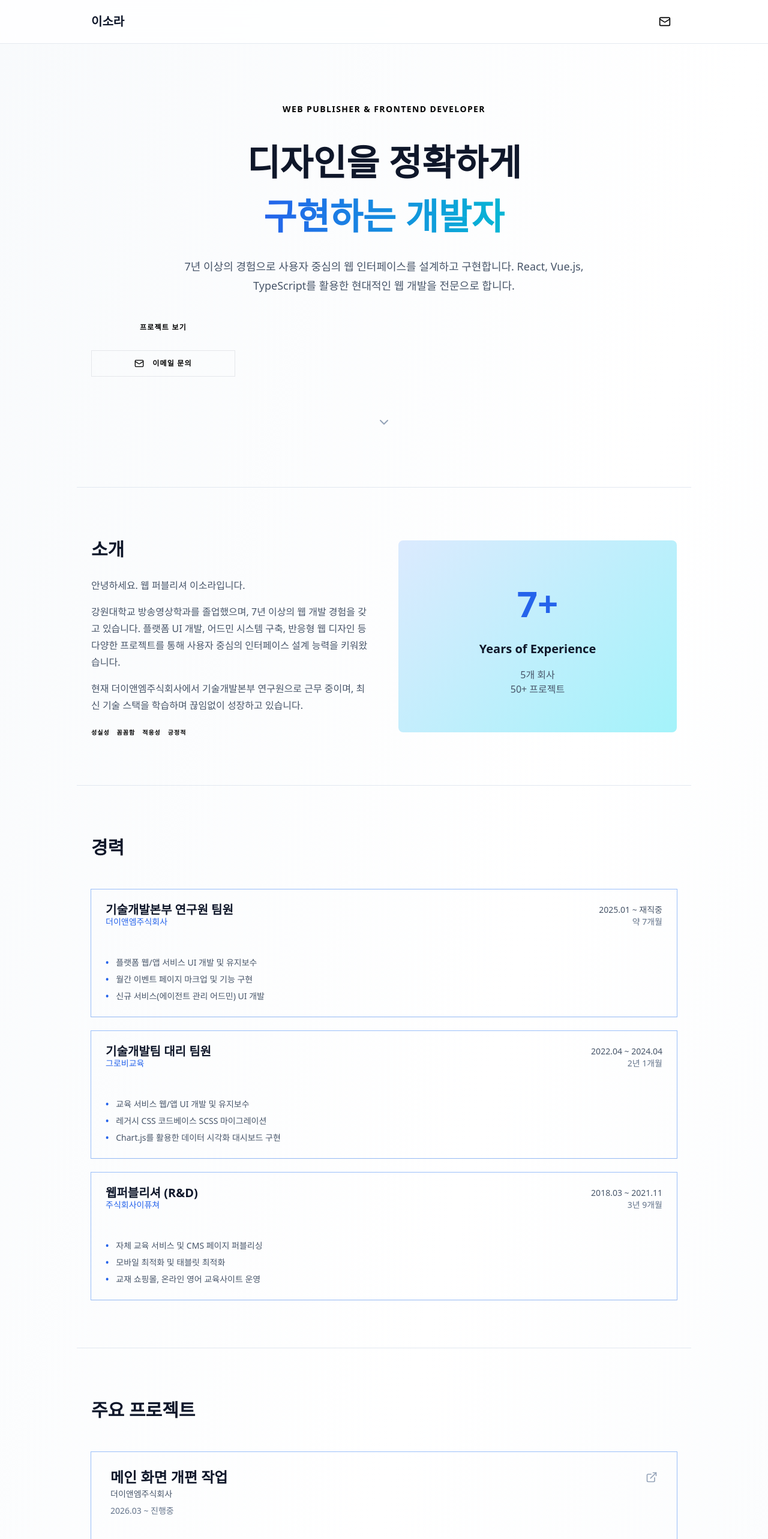
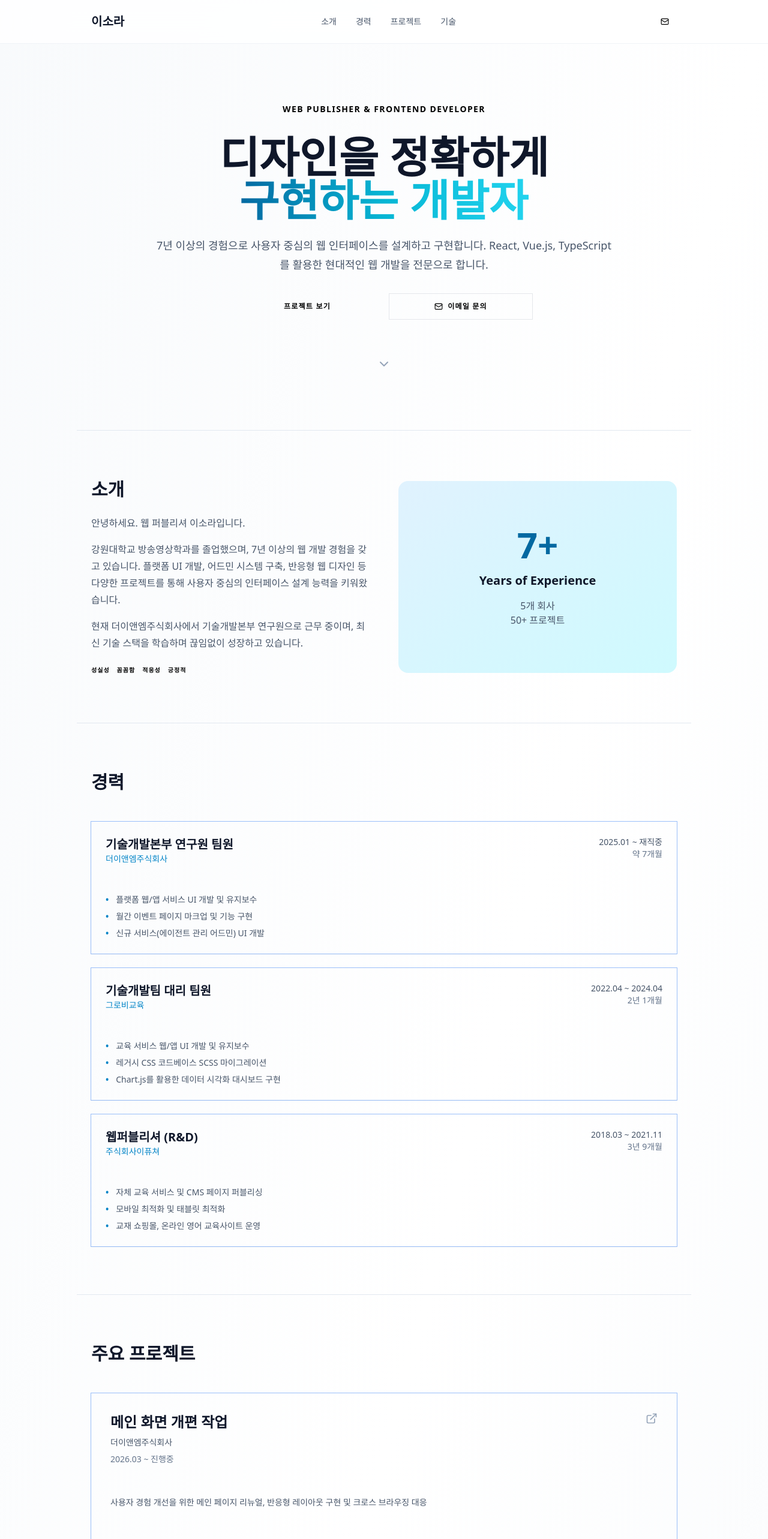
Before and after one commit to sora2-zip/sora2-zip.github.io, a Next.js app: page / in a window 1280 px wide. Shown: the top 2566 px of the page at 60% size. Built offline with nearby package versions, Linux system fonts and the light colour scheme; a web font is replaced by a local one.

Commit message:
fix: style -> tailwind

```diff
--- a/src/app/page.tsx
+++ b/src/app/page.tsx
@@ -1,6 +1,5 @@
 'use client'
 
-import { useState } from 'react'
 import { Button } from '../components/ui/button'
 import { Card } from '../components/ui/card'
 import { Badge } from '../components/ui/badge'
@@ -92,17 +91,18 @@ export default function Portfolio() {
   }
 
   return (
-    <div style={{ minHeight: '100vh', background: 'linear-gradient(to bottom right, rgb(248 250 252), rgb(255 255 255), rgb(248 250 252))' }}>
+    <div className="min-h-screen bg-gradient-to-br from-slate-50 via-white to-slate-50">
       {/* Navigation */}
-      <nav style={{ position: 'sticky', top: 0, zIndex: 50, borderBottom: '1px solid rgba(203, 213, 225, 0.5)', background: 'rgba(255, 255, 255, 0.8)', backdropFilter: 'blur(12px)' }}>
-        <div style={{ maxWidth: '64rem', margin: '0 auto', padding: '1rem 1.5rem', display: 'flex', alignItems: 'center', justifyContent: 'space-between' }}>
-          <div style={{ fontWeight: 'bold', fontSize: '1.25rem', color: 'rgb(15, 23, 42)' }}>이소라</div>
-          <div style={{ display: 'none', gap: '2rem' }} className="md:flex">
+      <nav className="sticky top-0 z-50 border-b border-slate-200/50 bg-white/80 backdrop-blur-xl">
+        <div className="mx-auto flex max-w-5xl items-center justify-between px-6 py-4">
+          <div className="text-xl font-bold text-slate-900">이소라</div>
+          <div className="hidden gap-8 md:flex">
             {['about', 'experience', 'projects', 'skills'].map((item) => (
               <button
                 key={item}
+                type="button"
                 onClick={() => scrollToSection(item)}
-                style={{ fontSize: '0.875rem', fontWeight: '500', color: 'rgb(71, 85, 105)', cursor: 'pointer', background: 'none', border: 'none' }}
+                className="text-sm font-medium text-slate-600 transition hover:text-slate-900"
               >
                 {item === 'about' && '소개'}
                 {item === 'experience' && '경력'}
@@ -111,10 +111,10 @@ export default function Portfolio() {
               </button>
             ))}
           </div>
-          <div style={{ display: 'flex', gap: '1rem' }}>
+          <div className="flex gap-4">
             <Button variant="ghost" size="icon" asChild>
               <a href="mailto:2sora71@gmail.com">
-                <Mail style={{ width: '1.25rem', height: '1.25rem' }} />
+                <Mail className="h-5 w-5" />
               </a>
             </Button>
           </div>
@@ -122,70 +122,70 @@ export default function Portfolio() {
       </nav>
 
       {/* Hero Section */}
-      <section style={{ maxWidth: '64rem', margin: '0 auto', padding: '6rem 1.5rem', textAlign: 'center' }}>
-        <div style={{ marginBottom: '2rem', display: 'inline-block' }}>
-          <Badge variant="secondary" style={{ fontSize: '0.875rem' }}>
+      <section className="mx-auto max-w-5xl px-6 py-24 text-center">
+        <div className="mb-8 inline-block">
+          <Badge variant="secondary" className="text-sm">
             Web Publisher & Frontend Developer
           </Badge>
         </div>
-        <h1 style={{ marginBottom: '1.5rem', fontSize: 'clamp(2rem, 8vw, 3.75rem)', fontWeight: 'bold', color: 'rgb(15, 23, 42)' }}>
+        <h1 className="mb-6 text-5xl font-bold leading-tight text-slate-900 sm:text-6xl md:text-7xl">
           디자인을 정확하게
           <br />
-          <span style={{ background: 'linear-gradient(to right, rgb(37, 99, 235), rgb(6, 182, 212))', backgroundClip: 'text', WebkitBackgroundClip: 'text', color: 'transparent' }}>
+          <span className="bg-gradient-to-r from-sky-700 via-cyan-500 to-cyan-400 bg-clip-text text-transparent">
             구현하는 개발자
           </span>
         </h1>
-        <p style={{ maxWidth: '42rem', margin: '0 auto 2rem', fontSize: '1.125rem', color: 'rgb(71, 85, 105)', lineHeight: '1.75' }}>
+        <p className="mx-auto mb-8 max-w-3xl text-lg leading-8 text-slate-600">
           7년 이상의 경험으로 사용자 중심의 웹 인터페이스를 설계하고 구현합니다.
           React, Vue.js, TypeScript를 활용한 현대적인 웹 개발을 전문으로 합니다.
         </p>
-        <div style={{ display: 'flex', flexDirection: 'column', gap: '1rem', justifyContent: 'center', marginBottom: '2rem' }}>
-          <Button size="lg" onClick={() => scrollToSection('projects')} style={{ width: '100%', maxWidth: '15rem' }}>
+        <div className="mx-auto mb-8 flex flex-col items-center justify-center gap-4 sm:flex-row">
+          <Button size="lg" onClick={() => scrollToSection('projects')} className="w-full max-w-[15rem]">
             프로젝트 보기
           </Button>
-          <Button size="lg" variant="outline" asChild style={{ width: '100%', maxWidth: '15rem' }}>
-            <a href="mailto:2sora71@gmail.com">
-              <Mail style={{ marginRight: '0.5rem', width: '1rem', height: '1rem' }} />
+          <Button size="lg" variant="outline" asChild className="w-full max-w-[15rem]">
+            <a href="mailto:2sora71@gmail.com" className="inline-flex items-center justify-center gap-2">
+              <Mail className="h-4 w-4" />
               이메일 문의
             </a>
           </Button>
         </div>
 
         {/* Scroll indicator */}
-        <div style={{ marginTop: '4rem', display: 'flex', justifyContent: 'center', animation: 'bounce 2s infinite' }}>
-          <ChevronDown style={{ width: '1.5rem', height: '1.5rem', color: 'rgb(148, 163, 184)' }} />
+        <div className="mt-16 flex justify-center animate-bounce">
+          <ChevronDown className="h-6 w-6 text-slate-400" />
         </div>
       </section>
 
       {/* About Section */}
-      <section id="about" style={{ maxWidth: '64rem', margin: '0 auto', padding: '5rem 1.5rem', borderTop: '1px solid rgb(226, 232, 240)' }}>
-        <div style={{ display: 'grid', gridTemplateColumns: 'repeat(auto-fit, minmax(400px, 1fr))', gap: '3rem', alignItems: 'center' }}>
+      <section id="about" className="mx-auto max-w-5xl border-t border-slate-200 px-6 py-20">
+        <div className="grid gap-12 md:grid-cols-2 items-center">
           <div>
-            <h2 style={{ fontSize: '1.875rem', fontWeight: 'bold', color: 'rgb(15, 23, 42)', marginBottom: '1.5rem' }}>소개</h2>
-            <p style={{ color: 'rgb(71, 85, 105)', marginBottom: '1rem', lineHeight: '1.75' }}>
+            <h2 className="mb-6 text-3xl font-bold text-slate-900">소개</h2>
+            <p className="mb-4 leading-7 text-slate-600">
               안녕하세요. 웹 퍼블리셔 이소라입니다.
             </p>
-            <p style={{ color: 'rgb(71, 85, 105)', marginBottom: '1rem', lineHeight: '1.75' }}>
+            <p className="mb-4 leading-7 text-slate-600">
               강원대학교 방송영상학과를 졸업했으며, 7년 이상의 웹 개발 경험을 갖고 있습니다.
               플랫폼 UI 개발, 어드민 시스템 구축, 반응형 웹 디자인 등 다양한 프로젝트를 통해
               사용자 중심의 인터페이스 설계 능력을 키워왔습니다.
             </p>
-            <p style={{ color: 'rgb(71, 85, 105)', marginBottom: '1.5rem', lineHeight: '1.75' }}>
+            <p className="mb-6 leading-7 text-slate-600">
               현재 더이앤엠주식회사에서 기술개발본부 연구원으로 근무 중이며,
               최신 기술 스택을 학습하며 끊임없이 성장하고 있습니다.
             </p>
-            <div style={{ display: 'flex', gap: '0.75rem', flexWrap: 'wrap' }}>
+            <div className="flex flex-wrap gap-3">
               <Badge>성실성</Badge>
               <Badge>꼼꼼함</Badge>
               <Badge>적응성</Badge>
               <Badge>긍정적</Badge>
             </div>
           </div>
-          <div style={{ background: 'linear-gradient(135deg, rgb(219, 234, 254), rgb(164, 243, 250))', borderRadius: '0.5rem', padding: '2rem', height: '20rem', display: 'flex', alignItems: 'center', justifyContent: 'center' }}>
-            <div style={{ textAlign: 'center' }}>
-              <div style={{ fontSize: '3.75rem', fontWeight: 'bold', color: 'rgb(37, 99, 235)', marginBottom: '1rem' }}>7+</div>
-              <div style={{ fontSize: '1.25rem', fontWeight: '600', color: 'rgb(15, 23, 42)' }}>Years of Experience</div>
-              <div style={{ color: 'rgb(71, 85, 105)', marginTop: '1rem' }}>
+          <div className="flex h-80 items-center justify-center rounded-2xl bg-gradient-to-br from-sky-100 to-cyan-100 p-8">
+            <div className="text-center">
+              <div className="mb-4 text-6xl font-bold text-sky-700">7+</div>
+              <div className="text-xl font-semibold text-slate-900">Years of Experience</div>
+              <div className="mt-4 text-slate-600">
                 <div>5개 회사</div>
                 <div>50+ 프로젝트</div>
               </div>
@@ -195,25 +195,25 @@ export default function Portfolio() {
       </section>
 
       {/* Experience Section */}
-      <section id="experience" style={{ maxWidth: '64rem', margin: '0 auto', padding: '5rem 1.5rem', borderTop: '1px solid rgb(226, 232, 240)' }}>
-        <h2 style={{ fontSize: '1.875rem', fontWeight: 'bold', color: 'rgb(15, 23, 42)', marginBottom: '3rem' }}>경력</h2>
-        <div style={{ display: 'flex', flexDirection: 'column', gap: '1.5rem' }}>
+      <section id="experience" className="mx-auto max-w-5xl border-t border-slate-200 px-6 py-20">
+        <h2 className="mb-12 text-3xl font-bold text-slate-900">경력</h2>
+        <div className="flex flex-col gap-6">
           {EXPERIENCE.map((exp, idx) => (
-            <Card key={idx} style={{ padding: '1.5rem' }}>
-              <div style={{ display: 'grid', gridTemplateColumns: '1fr auto', gap: '2rem', marginBottom: '1rem' }}>
+            <Card key={idx} className="p-6">
+              <div className="mb-4 grid gap-6 md:grid-cols-[1fr_auto]">
                 <div>
-                  <h3 style={{ fontSize: '1.25rem', fontWeight: '600', color: 'rgb(15, 23, 42)' }}>{exp.role}</h3>
-                  <p style={{ color: 'rgb(37, 99, 235)', fontWeight: '500' }}>{exp.company}</p>
+                  <h3 className="text-xl font-semibold text-slate-900">{exp.role}</h3>
+                  <p className="font-medium text-sky-600">{exp.company}</p>
                 </div>
-                <div style={{ fontSize: '0.875rem', color: 'rgb(71, 85, 105)', textAlign: 'right' }}>
+                <div className="text-right text-sm text-slate-600">
                   <div>{exp.period}</div>
-                  <div style={{ color: 'rgb(100, 116, 139)' }}>{exp.duration}</div>
+                  <div className="text-slate-500">{exp.duration}</div>
                 </div>
               </div>
-              <ul style={{ display: 'flex', flexDirection: 'column', gap: '0.5rem' }}>
+              <ul className="flex flex-col gap-2">
                 {exp.highlights.map((highlight, hidx) => (
-                  <li key={hidx} style={{ color: 'rgb(71, 85, 105)', display: 'flex', gap: '0.75rem' }}>
-                    <span style={{ color: 'rgb(37, 99, 235)', fontWeight: 'bold' }}>•</span>
+                  <li key={hidx} className="flex gap-3 text-slate-600">
+                    <span className="font-bold text-sky-600">•</span>
                     {highlight}
                   </li>
                 ))}
@@ -224,29 +224,27 @@ export default function Portfolio() {
       </section>
 
       {/* Projects Section */}
-      <section id="projects" style={{ maxWidth: '64rem', margin: '0 auto', padding: '5rem 1.5rem', borderTop: '1px solid rgb(226, 232, 240)' }}>
-        <h2 style={{ fontSize: '1.875rem', fontWeight: 'bold', color: 'rgb(15, 23, 42)', marginBottom: '3rem' }}>주요 프로젝트</h2>
-        <div style={{ display: 'flex', flexDirection: 'column', gap: '1.5rem' }}>
+      <section id="projects" className="mx-auto max-w-5xl border-t border-slate-200 px-6 py-20">
+        <h2 className="mb-12 text-3xl font-bold text-slate-900">주요 프로젝트</h2>
+        <div className="flex flex-col gap-6">
           {PROJECTS.map((project, idx) => (
-            <Card key={idx} style={{ padding: '2rem', cursor: 'pointer' }}>
-              <div style={{ display: 'grid', gridTemplateColumns: '1fr auto', gap: '2rem', marginBottom: '1rem', alignItems: 'start' }}>
+            <Card key={idx} className="cursor-pointer p-8">
+              <div className="mb-4 grid gap-6 md:grid-cols-[1fr_auto] items-start">
                 <div>
-                  <h3 style={{ fontSize: '1.5rem', fontWeight: 'bold', color: 'rgb(15, 23, 42)', marginBottom: '0.5rem' }}>
-                    {project.title}
-                  </h3>
-                  <p style={{ color: 'rgb(71, 85, 105)', fontWeight: '500' }}>{project.company}</p>
-                  <p style={{ fontSize: '0.875rem', color: 'rgb(100, 116, 139)', marginTop: '0.5rem' }}>{project.period}</p>
+                  <h3 className="mb-2 text-2xl font-bold text-slate-900">{project.title}</h3>
+                  <p className="font-medium text-slate-600">{project.company}</p>
+                  <p className="mt-2 text-sm text-slate-500">{project.period}</p>
                 </div>
-                <ExternalLink style={{ width: '1.25rem', height: '1.25rem', color: 'rgb(148, 163, 184)', flexShrink: 0 }} />
+                <ExternalLink className="h-5 w-5 shrink-0 text-slate-400" />
               </div>
-              <p style={{ color: 'rgb(71, 85, 105)', marginBottom: '1rem', lineHeight: '1.75' }}>{project.description}</p>
-              <div style={{ marginBottom: '1rem', display: 'flex', flexWrap: 'wrap', gap: '0.5rem' }}>
+              <p className="mb-4 leading-7 text-slate-600">{project.description}</p>
+              <div className="mb-4 flex flex-wrap gap-2">
                 {project.tech.map((t, tidx) => (
                   <Badge key={tidx} variant="secondary">{t}</Badge>
                 ))}
               </div>
-              <div style={{ paddingTop: '1rem', borderTop: '1px solid rgb(226, 232, 240)' }}>
-                <p style={{ fontSize: '0.875rem', fontWeight: '500', color: 'rgb(37, 99, 235)' }}>💡 {project.impact}</p>
+              <div className="border-t border-slate-200 pt-4">
+                <p className="text-sm font-medium text-sky-600">💡 {project.impact}</p>
               </div>
             </Card>
           ))}
@@ -254,8 +252,8 @@ export default function Portfolio() {
       </section>
 
       {/* Skills Section */}
-      <section id="skills" style={{ maxWidth: '64rem', margin: '0 auto', padding: '5rem 1.5rem', borderTop: '1px solid rgb(226, 232, 240)' }}>
-        <h2 style={{ fontSize: '1.875rem', fontWeight: 'bold', color: 'rgb(15, 23, 42)', marginBottom: '3rem' }}>기술 스택</h2>
+      <section id="skills" className="mx-auto max-w-5xl border-t border-slate-200 px-6 py-20">
+        <h2 className="mb-12 text-3xl font-bold text-slate-900">기술 스택</h2>
         <Tabs defaultValue="frontend" className="w-full">
           <TabsList className="grid w-full grid-cols-1 gap-2 mb-8 sm:grid-cols-4">
             <TabsTrigger value="frontend">Frontend</TabsTrigger>
@@ -307,21 +305,21 @@ export default function Portfolio() {
       </section>
 
       {/* Contact Section */}
-      <section style={{ maxWidth: '64rem', margin: '0 auto', padding: '5rem 1.5rem', borderTop: '1px solid rgb(226, 232, 240)', textAlign: 'center' }}>
-        <h2 style={{ fontSize: '1.875rem', fontWeight: 'bold', color: 'rgb(15, 23, 42)', marginBottom: '1.5rem' }}>함께 일하고 싶으신가요?</h2>
-        <p style={{ color: 'rgb(71, 85, 105)', marginBottom: '2rem', maxWidth: '42rem', margin: '0 auto 2rem' }}>
+      <section className="mx-auto max-w-5xl border-t border-slate-200 px-6 py-20 text-center">
+        <h2 className="mb-6 text-3xl font-bold text-slate-900">함께 일하고 싶으신가요?</h2>
+        <p className="mx-auto mb-8 max-w-3xl leading-7 text-slate-600">
           새로운 프로젝트나 협업 기회에 항상 열려있습니다.
           편하게 연락주세요!
         </p>
-        <div style={{ display: 'flex', flexDirection: 'column', gap: '1rem', justifyContent: 'center' }}>
-          <Button size="lg" asChild style={{ width: '100%', maxWidth: '15rem', margin: '0 auto' }}>
-            <a href="mailto:2sora71@gmail.com">
-              <Mail style={{ marginRight: '0.5rem', width: '1rem', height: '1rem' }} />
+        <div className="mx-auto flex w-full max-w-[38rem] flex-col items-center justify-center gap-4 sm:flex-row">
+          <Button size="lg" asChild className="w-full max-w-[15rem]">
+            <a href="mailto:2sora71@gmail.com" className="inline-flex items-center justify-center gap-2">
+              <Mail className="h-4 w-4" />
               이메일 보내기
             </a>
           </Button>
-          <Button size="lg" variant="outline" asChild style={{ width: '100%', maxWidth: '15rem', margin: '0 auto' }}>
-            <a href="tel:01040007968">
+          <Button size="lg" variant="outline" asChild className="w-full max-w-[15rem]">
+            <a href="tel:01040007968" className="inline-flex items-center justify-center">
               전화하기
             </a>
           </Button>
@@ -329,10 +327,10 @@ export default function Portfolio() {
       </section>
 
       {/* Footer */}
-      <footer style={{ borderTop: '1px solid rgb(226, 232, 240)', background: 'rgb(15, 23, 42)', color: 'white', padding: '3rem 1.5rem', textAlign: 'center' }}>
-        <div style={{ maxWidth: '64rem', margin: '0 auto' }}>
-          <p style={{ marginBottom: '1rem' }}>© 2026 Lee Sora. All rights reserved.</p>
-          <p style={{ color: 'rgb(148, 163, 184)' }}>디자인을 정확하게 구현하는 웹 퍼블리셔</p>
+      <footer className="border-t border-slate-200 bg-slate-950 px-6 py-12 text-center text-white">
+        <div className="mx-auto max-w-5xl">
+          <p className="mb-4">© 2026 Lee Sora. All rights reserved.</p>
+          <p className="text-slate-400">디자인을 정확하게 구현하는 웹 퍼블리셔</p>
         </div>
       </footer>
     </div>
```
